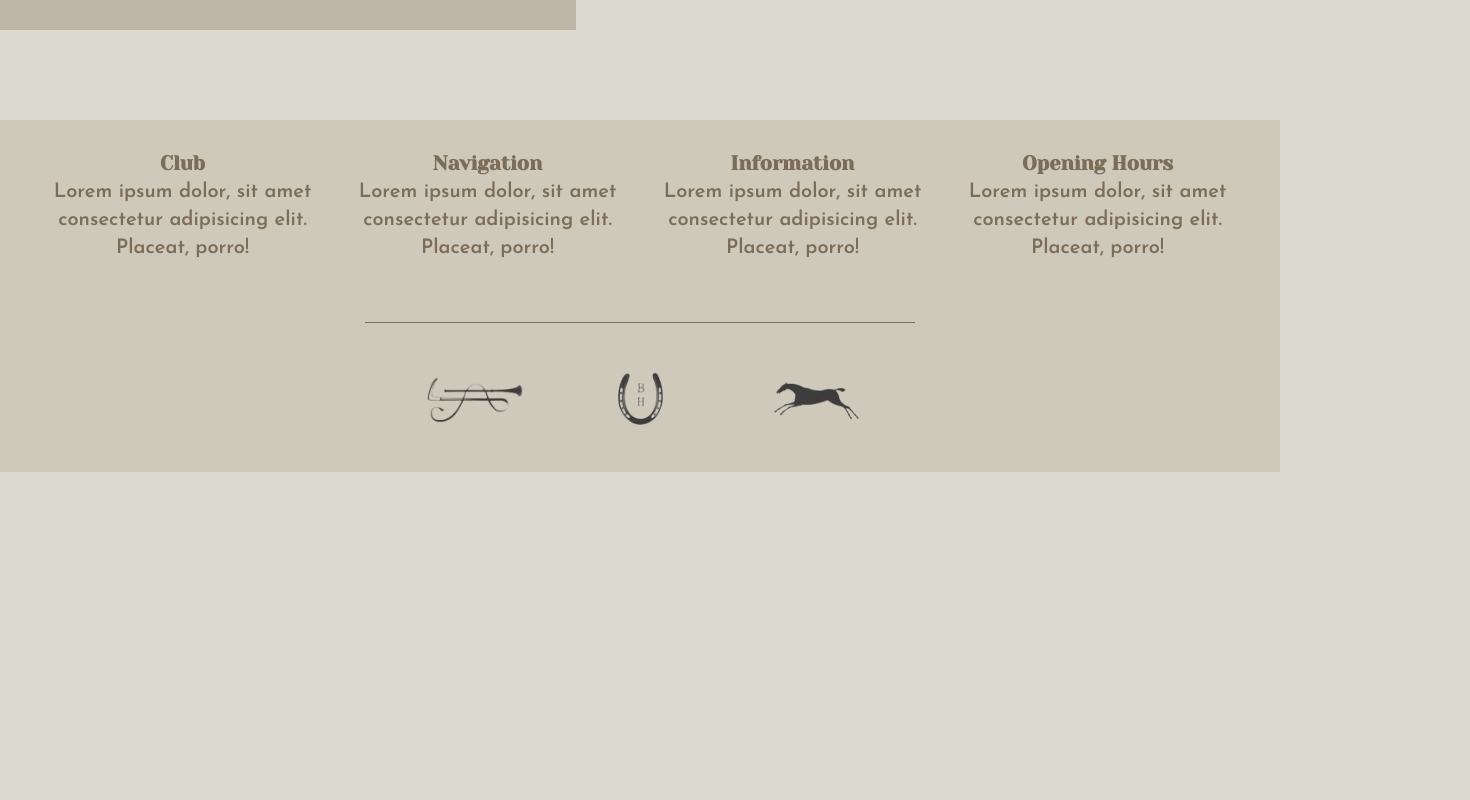
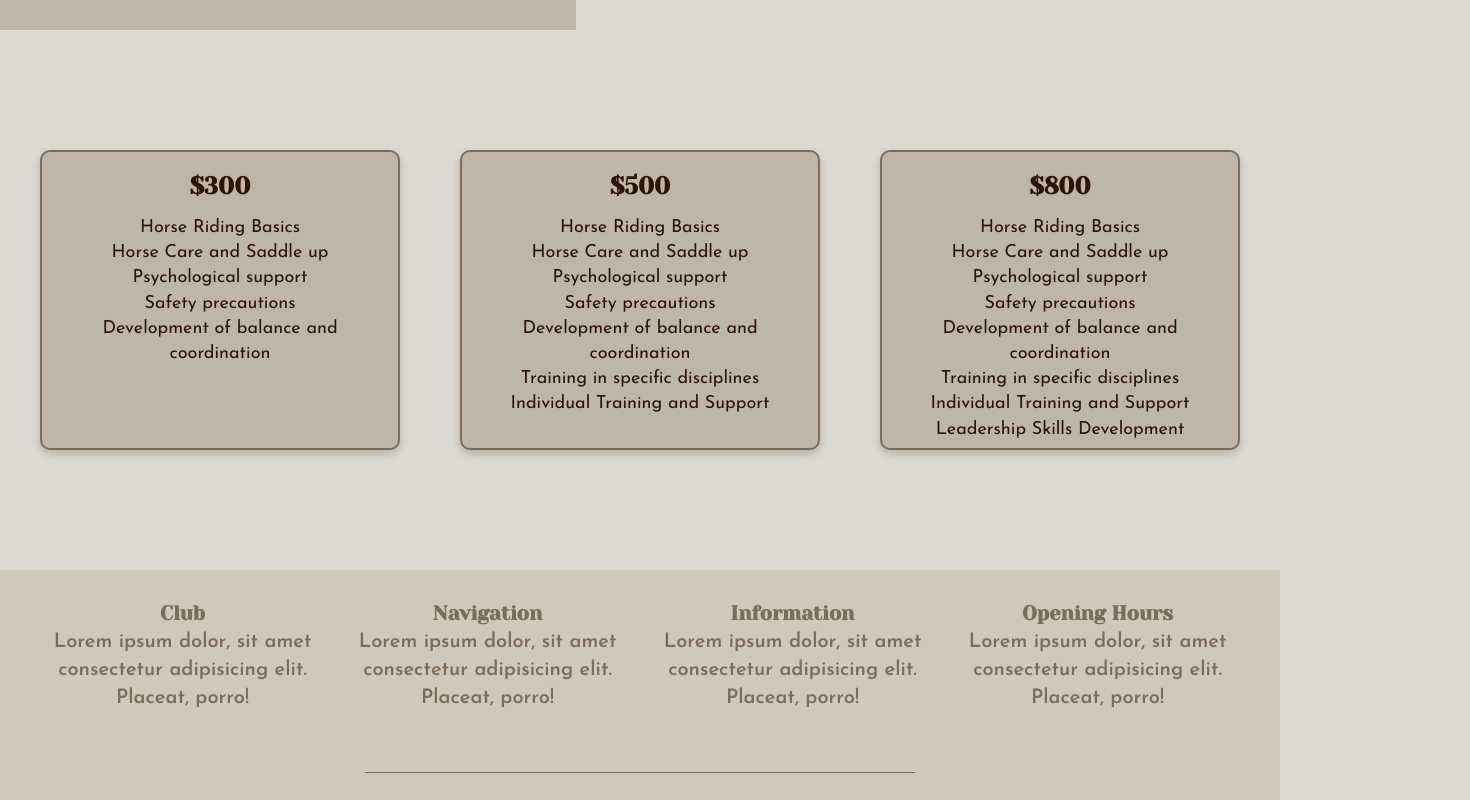
Before and after one commit to Ishkhanyann/Equestrian_Sport, a React (Vite) app: page /Courses in a window 1280 px wide. Shown: the part 2020-2820 px from the top of the page, 1470 px wide, since content can reach past the window. Before the commit the page ends 2503 px from the top, so only its background shows below. Built offline with nearby package versions, Linux system fonts and the light colour scheme.

Commit message:
courses-slider

```diff
--- a/src/Pages/Courses/Courses-Parts/CoursesCourses.jsx
+++ b/src/Pages/Courses/Courses-Parts/CoursesCourses.jsx
@@ -1,9 +1,38 @@
-import React from 'react'
+import React from "react";
+import { useSelector } from "react-redux";
+import Slider from "react-slick";
+import "../Courses.scss";
 
 export default function CoursesCourses() {
+  const coursesSlider = useSelector((state) => state.courses);
+  const settings = {
+    className: "center",
+    centerMode: true,
+    arrows: false,
+    infinite: true,
+    centerPadding: "10px",
+    slidesToShow: 3,
+    speed: 500
+  };
+
+  console.log(coursesSlider);
   return (
-    <div>
-
+    <div className="Courses-slider">
+      <Slider {...settings}>
+        {coursesSlider.map((e) => (
+          <div key={e.id} className="course-card">
+            <h1>${e.price}</h1>
+            <p>{e.desc.first}</p>
+            <p>{e.desc.second}</p>
+            <p>{e.desc.third}</p>
+            <p>{e.desc.fourth}</p>
+            <p>{e.desc.fiveth}</p>
+            <p>{e.desc?.sixth}</p>
+            <p>{e.desc?.seventh}</p>
+            <p>{e.desc?.eighth}</p>
+          </div>
+        ))}
+      </Slider>
     </div>
-  )
+  );
 }
--- a/src/Pages/Courses/Courses.jsx
+++ b/src/Pages/Courses/Courses.jsx
@@ -4,6 +4,7 @@ import CoursesMain from './Courses-Parts/CoursesMain'
 import CoursesDisciplines from './Courses-Parts/CoursesDisciplines'
 import CoursesTrainers from './Courses-Parts/CoursesTrainers'
 import CoursesTimeTable from './Courses-Parts/CoursesTimeTable'
+import CoursesCourses from './Courses-Parts/CoursesCourses'
 
 export default function Courses() {
   return (
@@ -11,6 +12,7 @@ export default function Courses() {
       <CoursesMain/>
       <CoursesDisciplines/>
       <CoursesTrainers/>
+      <CoursesCourses/>
       <CoursesTimeTable/>
     </div>
   )
--- a/src/Pages/Courses/Courses.scss
+++ b/src/Pages/Courses/Courses.scss
@@ -38,7 +38,7 @@ body {
 
       .full {
         position: absolute;
-        width: 700px;
+        width: 675px;
         height: 400px;
         background-color: $main-color-2;
         left: 130px;
@@ -168,4 +168,57 @@ body {
       }
     }
   }
+
+  .Courses-slider {
+    margin-top: 90px;
+
+    .slick-slider{
+      position: relative;
+
+      .slick-list {
+        overflow: hidden;
+        margin: 0;
+        padding: 0;
+      }
+
+      .slick-track{
+        display: flex;
+
+        .slick-slide{
+          padding: 30px;
+          position: relative;
+
+          .course-card {
+            background-color: $main-color-3;
+            border: 2px solid $main-color-10;
+            padding: 20px;
+            text-align: center;
+            box-shadow: 0 4px 8px rgba(0, 0, 0, 0.2);
+            border-radius: 10px;
+            width: 200px;
+            height: 300px;
+
+            h1 {
+              font-size: 24px;
+              color: $main-color-9;
+              margin-bottom: 15px;
+              font-family: $font-header;
+            }
+
+            p {
+              font-family: $font-title;
+              line-height: 1.4;
+              color: $main-color-9;
+              font-size: 18px;
+              margin: 0;
+            }
+          }
+        }
+      }
+    }
+
+    .slick-slide.slick-active {
+      display: block;
+    }
+  }
 }
--- a/src/app/store.js
+++ b/src/app/store.js
@@ -4,6 +4,7 @@ import competitionsReducer from './../feauters/CompetitionsSlice';
 import trainersReducer from './../feauters/Trainers';
 import timeTableReducer from './../feauters/TimeTable.slice';
 import productsReducer from '../feauters/ProductsSlice';
+import CoursesReducer from '../feauters/CoursesSlice';
 
 export default configureStore({
   reducer: {
@@ -12,5 +13,6 @@ export default configureStore({
     trainers: trainersReducer,
     timeTable: timeTableReducer,
     products: productsReducer,
+    courses: CoursesReducer,
   }
 })
--- a/src/feauters/CoursesSlice.js
+++ b/src/feauters/CoursesSlice.js
@@ -3,35 +3,49 @@ import { createSlice } from '@reduxjs/toolkit';
 const initialCoureseValue =[
   {
     id:1,
-    rank: '',
-    price: 30,
+    price: 300,
     desc: {
       first: 'Horse Riding Basics',
       second: 'Horse Care and Saddle up',
-      third: 'First aid for horse',
+      third: 'Psychological support',
+      fourth: 'Safety precautions',
+      fiveth: 'Development of balance and coordination'
     }
   },
   {
     id:2,
-    rank: '',
-    price: 50,
+    price: 500,
     desc: {
       first: 'Horse Riding Basics',
       second: 'Horse Care and Saddle up',
-      third: 'First aid for horse',
-      fourth: 'Jumping or Dressage lessons',
+      third: 'Psychological support',
+      fourth: 'Safety precautions',
+      fiveth: 'Development of balance and coordination',
+      sixth: 'Training in specific disciplines',
+      seventh: 'Individual Training and Support'
     }
   },
   {
     id:3,
     rank: '',
-    price: 80,
+    price: 800,
     desc: {
       first: 'Horse Riding Basics',
       second: 'Horse Care and Saddle up',
-      third: 'First aid for horse',
-      fourth: 'Jumping or Dressage lessons',
-      fiveth: ''
+      third: 'Psychological support',
+      fourth: 'Safety precautions',
+      fiveth: 'Development of balance and coordination',
+      sixth: 'Training in specific disciplines',
+      seventh: 'Individual Training and Support',
+      eighth: 'Leadership Skills Development'
     }
   },
 ]
+
+const coursesSlice = createSlice({
+  name: 'courses',
+  initialState: initialCoureseValue,
+  reducers: {}
+})
+
+export default coursesSlice.reducer
```
Also changed, not shown: src/feauters/ItemSlice.js (deleted, +0 -62 lines), 1 other file (tests, documents, lock files or other folders).
